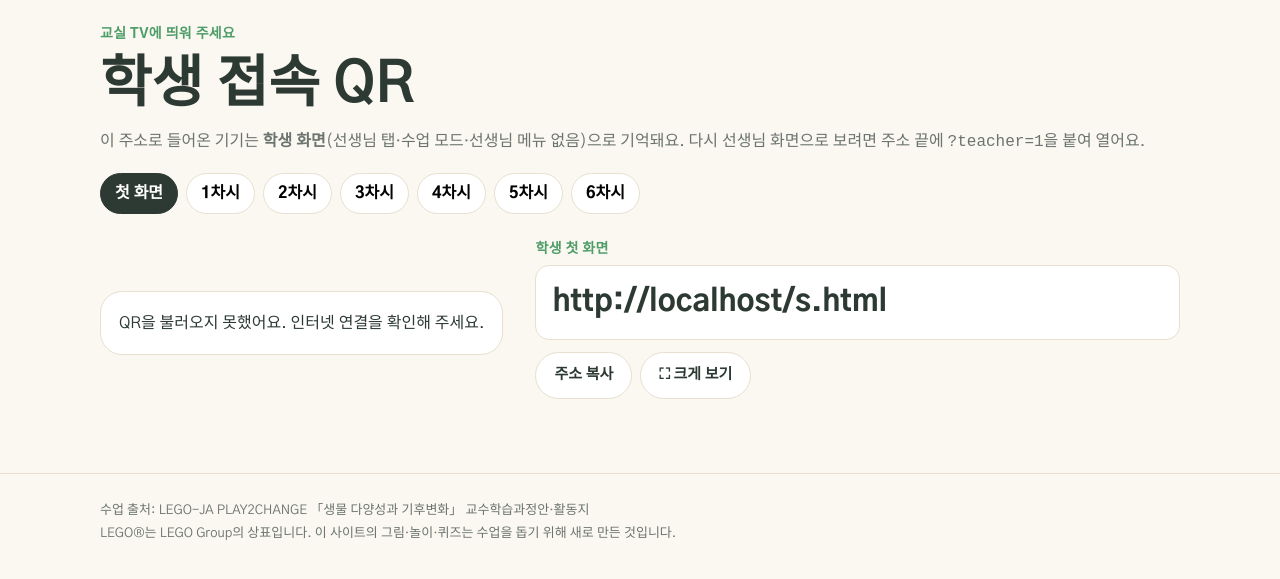
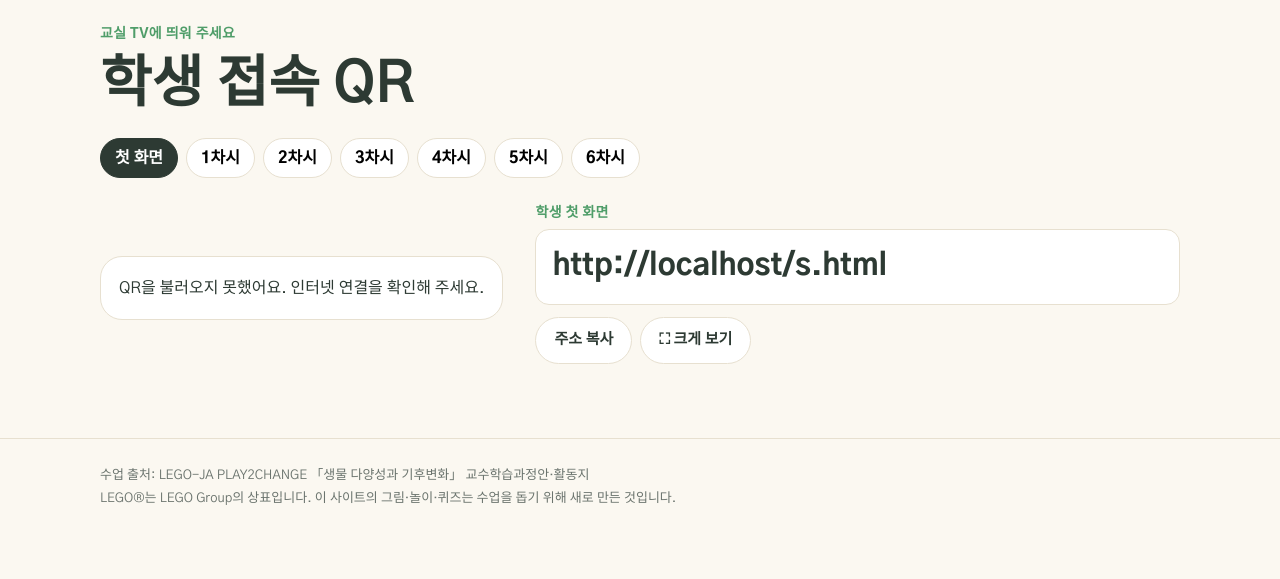
Before and after one commit to biossam/biodiversity_climate, a plain HTML site: page qr.html in a window 1280 px wide. Shown: the part 67-646 px from the top of the page. Drawn offline with Linux system fonts and the light colour scheme; a web font is replaced by a local one.

Commit message:
QR 화면의 학생 모드 설명 문구 삭제
Co-Authored-By: Claude Opus 5.5 <noreply@anthropic.com>
Claude-Session: https://claude.ai/code/session_01VUZsWYHs2PxSNsYkWBYdDW

```diff
--- a/qr.html
+++ b/qr.html
@@ -23,7 +23,6 @@
   <div style="margin:32px 0 0">
     <p class="kicker">교실 TV에 띄워 주세요</p>
     <h1>학생 접속 QR</h1>
-    <p class="mute">이 주소로 들어온 기기는 <b>학생 화면</b>(선생님 탭·수업 모드·선생님 메뉴 없음)으로 기억돼요. 다시 선생님 화면으로 보려면 주소 끝에 <code>?teacher=1</code>을 붙여 열어요.</p>
   </div>
   <div class="pick" id="pick" style="margin-top:18px"></div>
   <div class="qrwrap">
```
